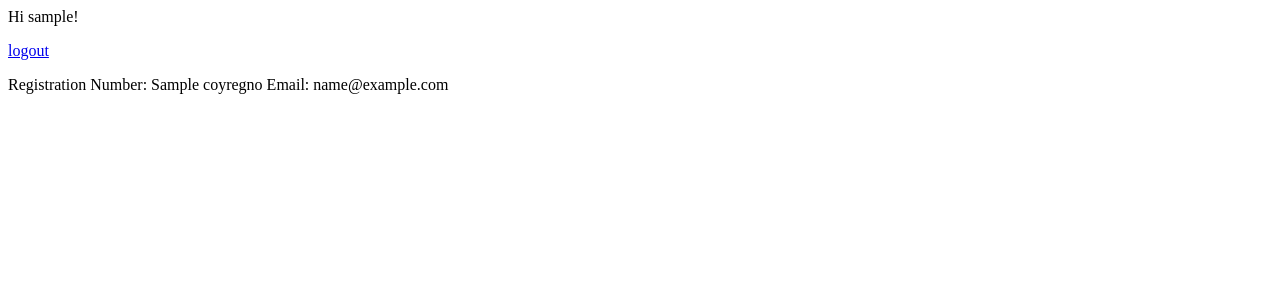
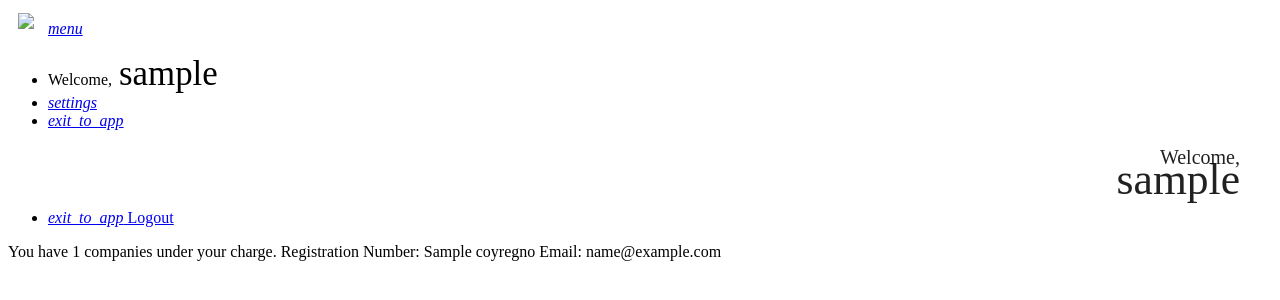
Before and after one commit to sunjerry019/onecorpsec, a Django app: template dashboard/templates/home.html in a window 1280 px wide. Shown: the top 300 px of the page. Run offline with Django 3.2, Linux system fonts and the light colour scheme; a user stored in the database is signed in; tables that the repository leaves empty hold one stand-in row (values such as "Sample post"); the template is opened without the code that fills it: most values are stand-ins (such as "Sample title", 1, 10 or a date in 2020); parts of the project's set-up code (start-up, migrations or seed data) failed here and were passed over; some libraries are stand-ins or nearby versions.

Commit message:
navbar proof of concept

```diff
--- a/dashboard/templates/base.html
+++ b/dashboard/templates/base.html
@@ -7,13 +7,20 @@
     {% include 'material/includes/material_css.html' %}
     {% include 'material/includes/material_js.html' %}
     {% include 'style.html' %}
+
+    {% block head %}
+    {% endblock %}
 </head>
 <body>
     {% block navbar %}
     {% endblock %}
+
     <main>
         {% block content %}
         {% endblock %}
     </main>
+
+    {% block end %}
+    {% endblock %}
 </body>
 </html>
--- a/dashboard/templates/home.html
+++ b/dashboard/templates/home.html
@@ -1,14 +1,13 @@
-{% extends 'base.html' %}
+{% extends 'navbar.html' %}
 
-{% block title %}Home - {{ hostname }}{% endblock %}
+{% block title %}{{ hostname }}{% endblock %}
 
 {% block content %}
     {% if user.is_authenticated %}
-        Hi {{ user.username }}!
-        <p><a href="{% url 'logout' %}">logout</a></p>
+        You have {{ rowCount }} companies under your charge.
         {% for coy in rows %}
-        Registration Number: {{coy.coyregno}}
-        Email: {{coy.toemail}}
+            Registration Number: {{coy.coyregno}}
+            Email: {{coy.toemail}}
         {% endfor %}
     {% else %}
         <p>You are not logged in</p>
--- /dev/null
+++ b/dashboard/templates/navbar.html
@@ -0,0 +1,43 @@
+{% extends 'base.html' %}
+{% load static %}
+
+{% block end %}
+<script type="text/javascript">
+
+    document.addEventListener('DOMContentLoaded', function() {
+        // Initialize the sidenav
+        // Already include e.preventDefault()
+        var elems = document.querySelectorAll('.sidenav');
+        var instances = M.Sidenav.init(elems, false);
+    });
+</script>
+{% endblock %}
+<!-- https://stackoverflow.com/questions/9899372/pure-javascript-equivalent-of-jquerys-ready-how-to-call-a-function-when-t -->
+
+{% block navbar %}
+<nav>
+    <div class="nav-wrapper">
+        <a href="/" class="brand-logo"><img src="{% static "logo.svg" %}"></a>
+        <a href="#" data-target="mobile-nav" class="sidenav-trigger"><i class="material-icons">menu</i></a>
+        <ul id="nav-mobile" class="right hide-on-med-and-down">
+            {% if user.is_authenticated %}
+                <li class="nav-welcome"><span>Welcome, </span><span class="username">{{ user.username }}</span></li>
+                <li><a href="{% url 'admin:index' %}"><i class="material-icons">settings</i></a></li>
+                {# https://stackoverflow.com/questions/694477/getting-django-admin-url-for-an-object #}
+                <li><a href="{% url 'logout' %}"><i class="material-icons">exit_to_app</i></a></li>
+            {% else %}
+                <li><a href="{% url 'login' %}">Login</a></li>
+            {% endif %}
+        </ul>
+    </div>
+</nav>
+
+<ul class="sidenav" id="mobile-nav">
+    {% if user.is_authenticated %}
+        <li class="sidenav-title"><span>Welcome,</span><span class="username">{{ user.username }}</span></li>
+        <li><a href="{% url 'logout' %}"><i class="material-icons">exit_to_app</i> Logout</a></li>
+    {% else %}
+        <li><a href="{% url 'login' %}">Login</a></li>
+    {% endif %}
+</ul>
+{% endblock %}
--- a/dashboard/templates/style.html
+++ b/dashboard/templates/style.html
@@ -1,18 +1,15 @@
 <style>
-    .centre
-    {
-        display: flex;
-        justify-content: center;
-        align-items: center;
-    }
-    .single-centre-form
-    {
-        position: absolute;
-        top: 0; bottom: 0; left: 0; right: 0;
-    }
-    .single-centre-form .row
-    {
-        width: 100%;
-        max-width: 500px;
-    }
+    /* Navbar */
+    .brand-logo     { height: 100%; }
+    .brand-logo img { height: 100%; padding: 5px 10px; }
+    .nav-welcome            { font-weight: 300; margin-right: 10px; }
+    .nav-welcome .username  { font-size-adjust: 1; padding-left: 3px; }
+    .sidenav-title              { font-weight: 300; color: rgba(0, 0, 0, 0.87); display: block; padding: 0 32px; }
+    .sidenav-title span         { display: block; font-size: 20px; text-align: right; }
+    .sidenav-title .username    { font-size-adjust: 1; margin-top: -15px; margin-bottom: 5px;}
+
+    /* Login */
+    .centre { display: flex; justify-content: center; align-items: center; }
+    .single-centre-form      { position: absolute; top: 0; bottom: 0; left: 0; right: 0; }
+    .single-centre-form .row { width: 100%; max-width: 500px; }
 </style>
```
Also changed, not shown: dashboard/manager/views.py (+6 -3 lines).
